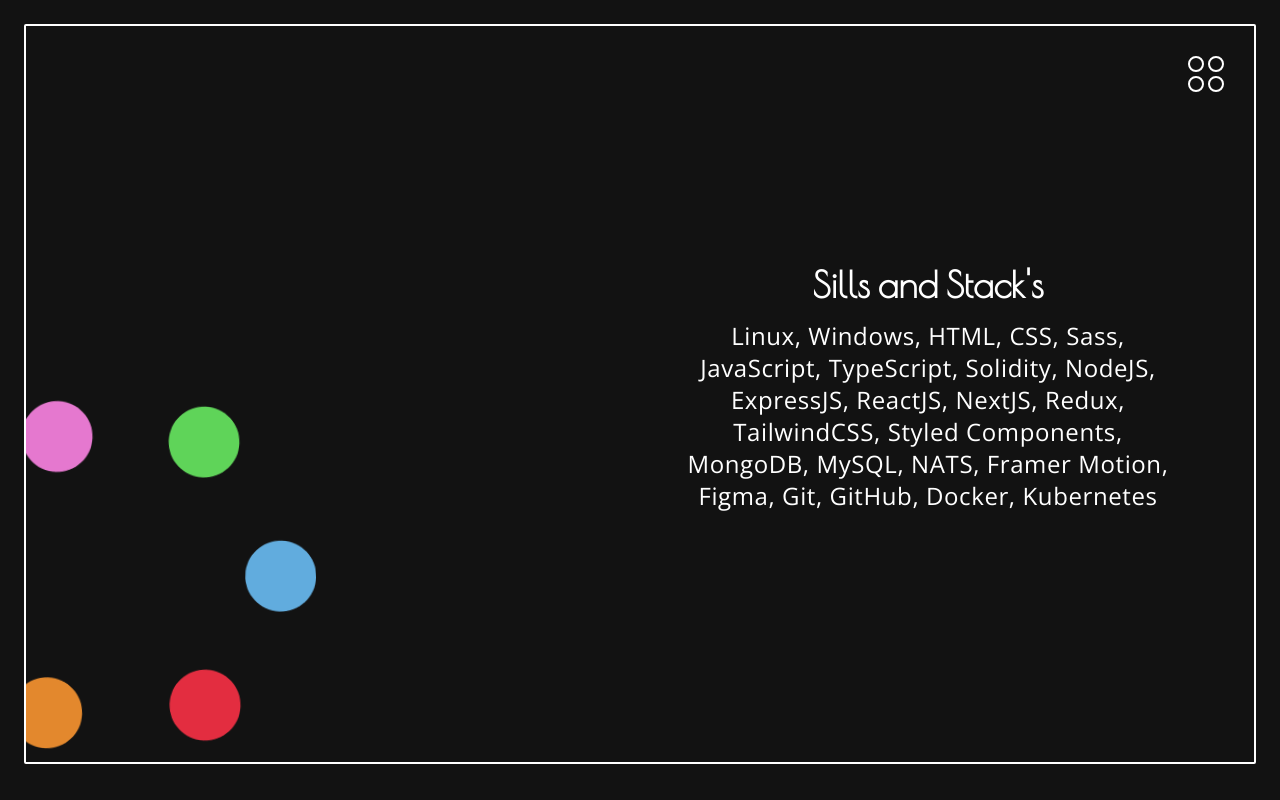
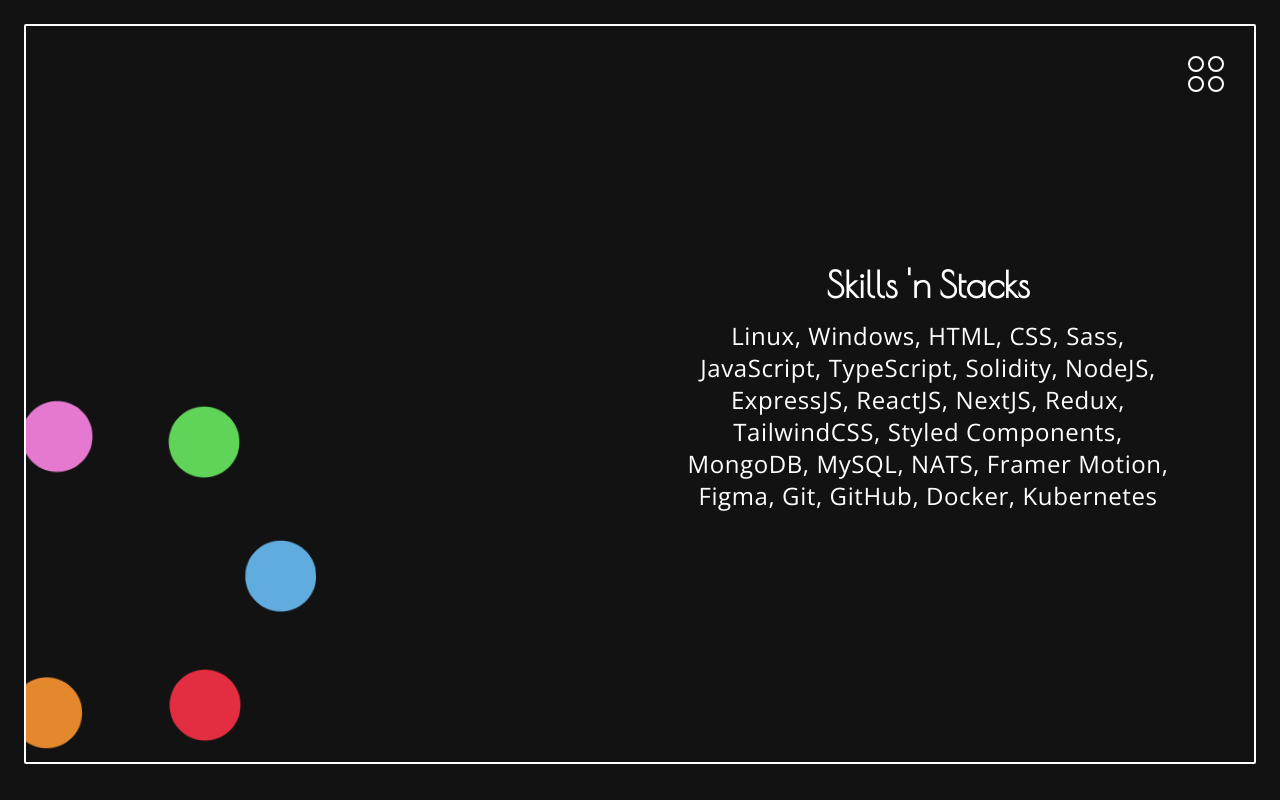
Before and after one commit to shayanakhlaghian/portofolio, a Next.js app: page /stacks in a window 1280 px wide. Built offline with nearby package versions, Linux system fonts and the light colour scheme.

Commit message:
fix typo error

```diff
--- a/app/stacks/page.tsx
+++ b/app/stacks/page.tsx
@@ -18,7 +18,7 @@
       <motion.h1
         className='font-poiret font-bold text-2xl md:text-3xl lg:text-4xl'
         variants={variants}
-      >{`Sills and Stack's`}</motion.h1>
+      >{`Skills 'n Stacks`}</motion.h1>
       <motion.p
         className='text-base md:text-xl lg:text-2xl tracking-wide'
         variants={variants}
```
